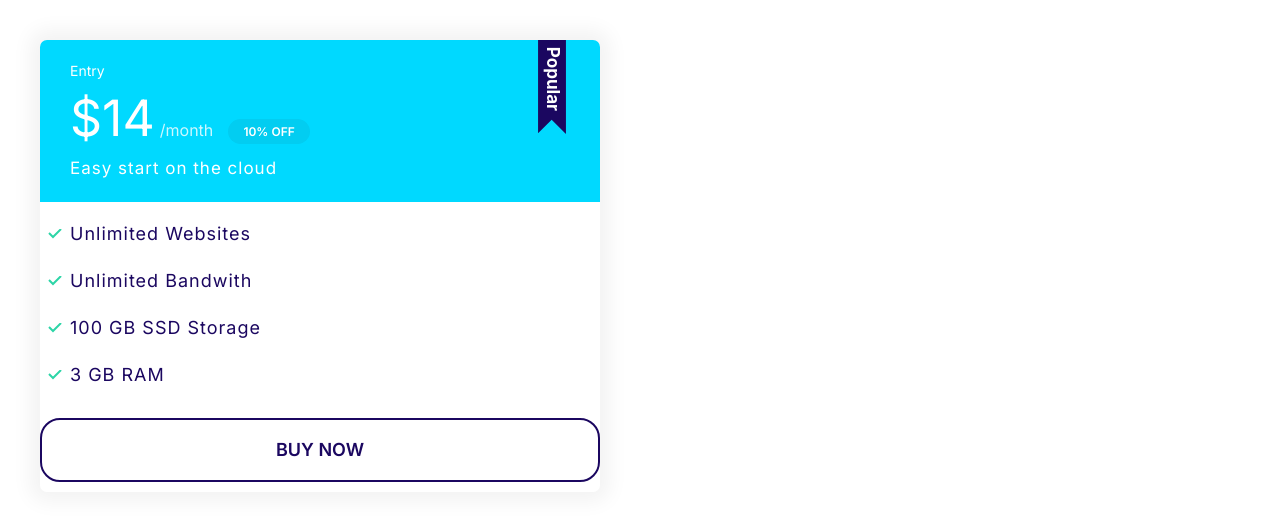
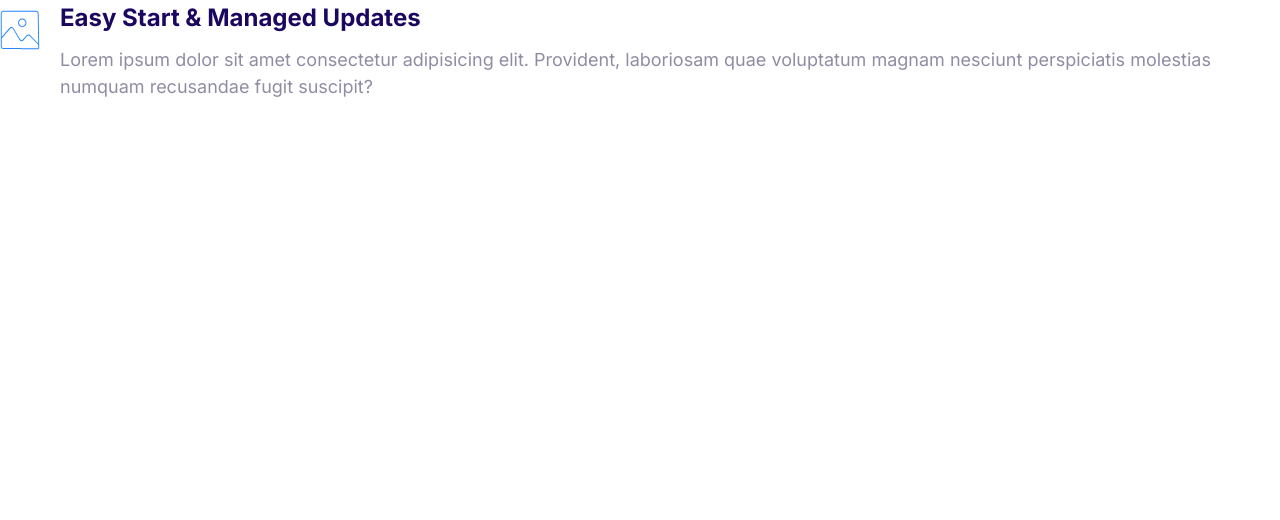
Before and after one commit to serpoiu/serpisor, a plain HTML site: page Moshify/index.html in a window 1280 px wide. Drawn offline with Linux system fonts and the light colour scheme.

Commit message:
Defining Media Objects

```diff
--- a/Moshify/css/styles.css
+++ b/Moshify/css/styles.css
@@ -364,3 +364,20 @@ card__body {
     font-size: 1.7rem;
   }
 }
+
+/* Media */
+.media {
+  display: flex;
+}
+
+.media__title {
+  margin-top: 0;
+}
+
+.media__body {
+  margin: 0 2rem;
+}
+
+.media__image {
+  margin-top: 1rem;
+}
--- a/Moshify/index.html
+++ b/Moshify/index.html
@@ -15,26 +15,19 @@
     <link rel="stylesheet" href="css/styles.css" />
   </head>
   <body>
-    <div style="width: 50%; padding: 4rem">
-      <div class="plan plan--popular">
-        <div class="card">
-          <header class="card__header card--secondary">
-            <h3 class="plan__name">Entry</h3>
-            <span class="plan__price">$14</span>
-            <span class="plan__billing-cycle">/month</span>
-            <span class="badge badge--secondary badge--small">10% OFF</span>
-            <span class="plan__description">Easy start on the cloud</span>
-          </header>
-          <div class="card__body">
-            <ul class="list list--tick">
-              <li class="list__item">Unlimited Websites</li>
-              <li class="list__item">Unlimited Bandwith</li>
-              <li class="list__item">100 GB SSD Storage</li>
-              <li class="list__item">3 GB RAM</li>
-            </ul>
-            <button class="btn btn--outline btn--block">Buy Now</button>
-          </div>
-        </div>
+    <div class="media">
+      <div class="media__image">
+        <svg class="icon icon--primary">
+          <use xlink:href="images/sprite.svg#snap"></use>
+        </svg>
+      </div>
+      <div class="media__body">
+        <h3 class="media__title">Easy Start & Managed Updates</h3>
+        <p>
+          Lorem ipsum dolor sit amet consectetur adipisicing elit. Provident,
+          laboriosam quae voluptatum magnam nesciunt perspiciatis molestias
+          numquam recusandae fugit suscipit?
+        </p>
       </div>
     </div>
   </body>
```
Also changed, not shown: Moshify/components/mediaObjects.html (added, +15 -0 lines).
